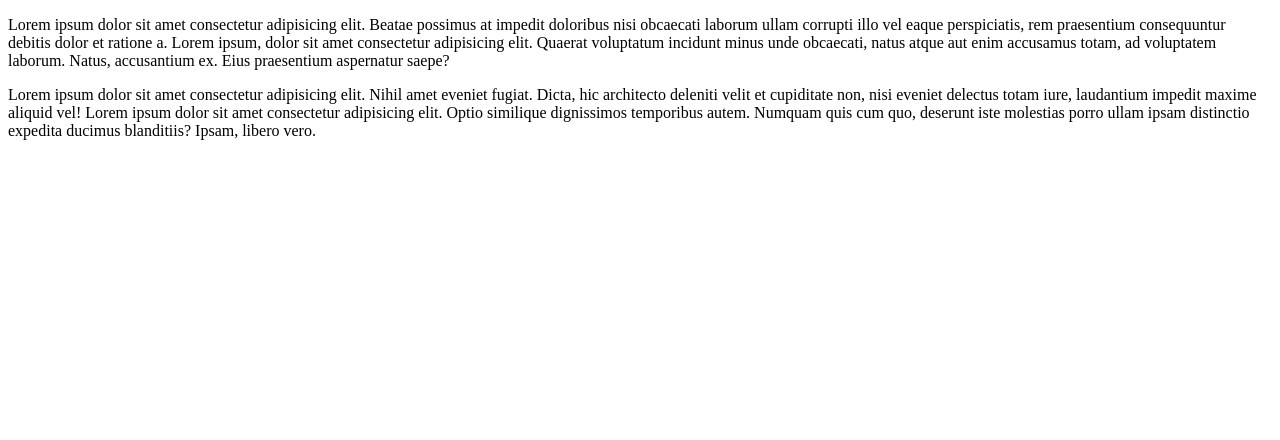
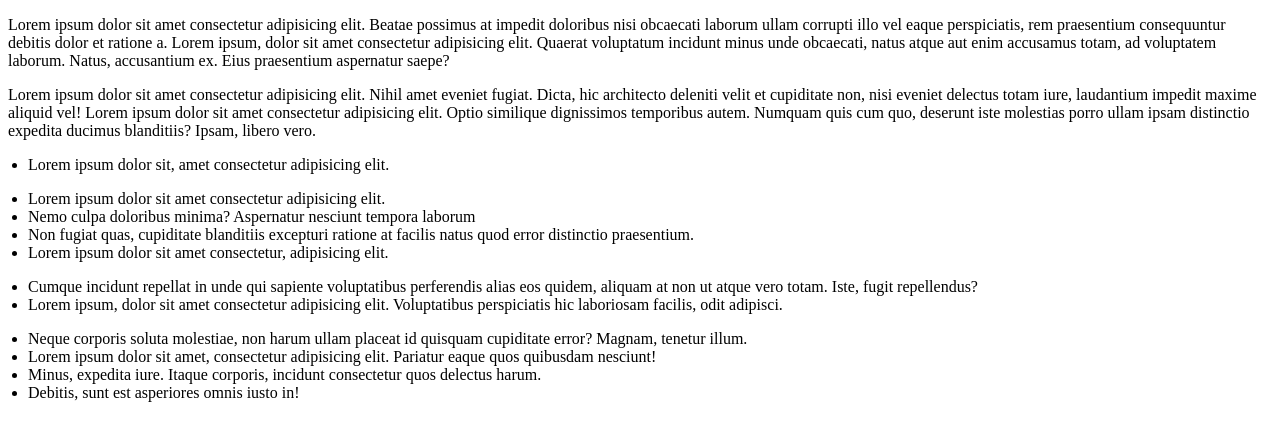
Before and after one commit to MansiKumari25/template1, a plain HTML site: page src/index.html in a window 1280 px wide. Drawn offline with Linux system fonts and the light colour scheme.

Commit message:
Lists added

```diff
--- a/src/index.html
+++ b/src/index.html
@@ -12,6 +12,28 @@
         <!-- top paragraphs -->
         <p>Lorem ipsum dolor sit amet consectetur adipisicing elit. Beatae possimus at impedit doloribus nisi obcaecati laborum ullam corrupti illo vel eaque perspiciatis, rem praesentium consequuntur debitis dolor et ratione a. Lorem ipsum, dolor sit amet consectetur adipisicing elit. Quaerat voluptatum incidunt minus unde obcaecati, natus atque aut enim accusamus totam, ad voluptatem laborum. Natus, accusantium ex. Eius praesentium aspernatur saepe?</p>
         <p>Lorem ipsum dolor sit amet consectetur adipisicing elit. Nihil amet eveniet fugiat. Dicta, hic architecto deleniti velit et cupiditate non, nisi eveniet delectus totam iure, laudantium impedit maxime aliquid vel! Lorem ipsum dolor sit amet consectetur adipisicing elit. Optio similique dignissimos temporibus autem. Numquam quis cum quo, deserunt iste molestias porro ullam ipsam distinctio expedita ducimus blanditiis? Ipsam, libero vero.</p>
+
+        <!-- middle lists -->
+        <ul>
+            <li style="margin-left: -20px;">Lorem ipsum dolor sit, amet consectetur adipisicing elit. </li>
+        </ul>
+        <ul>
+            <li style="margin-left: -20px;">Lorem ipsum dolor sit amet consectetur adipisicing elit. </li>
+            <li style="margin-left: -20px;">Nemo culpa doloribus minima? Aspernatur nesciunt tempora laborum</li>
+            <li style="margin-left: -20px;">Non fugiat quas, cupiditate blanditiis excepturi ratione at facilis natus quod error distinctio praesentium. </li>
+            <li style="margin-left: -20px;">Lorem ipsum dolor sit amet consectetur, adipisicing elit.</li>
+        </ul>
+        <ul>
+            <li style="margin-left: -20px;">Cumque incidunt repellat in unde qui sapiente voluptatibus perferendis alias eos quidem, aliquam at non ut atque vero totam. Iste, fugit repellendus?</li>
+            <li style="margin-left: -20px;">Lorem ipsum, dolor sit amet consectetur adipisicing elit. Voluptatibus perspiciatis hic laboriosam facilis, odit adipisci.</li>
+        </ul>
+        <ul>
+            <li style="margin-left: -20px;">Neque corporis soluta molestiae, non harum ullam placeat id quisquam cupiditate error? Magnam, tenetur illum.</li>
+            <li style="margin-left: -20px;">Lorem ipsum dolor sit amet, consectetur adipisicing elit. Pariatur eaque quos quibusdam nesciunt!</li>
+            <li style="margin-left: -20px;">Minus, expedita iure. Itaque corporis, incidunt consectetur quos delectus harum.</li>
+            <li style="margin-left: -20px;">Debitis, sunt est asperiores omnis iusto in! </li>
+        </ul>
+        <br>
     </main>
 </body>
 </html>
```
